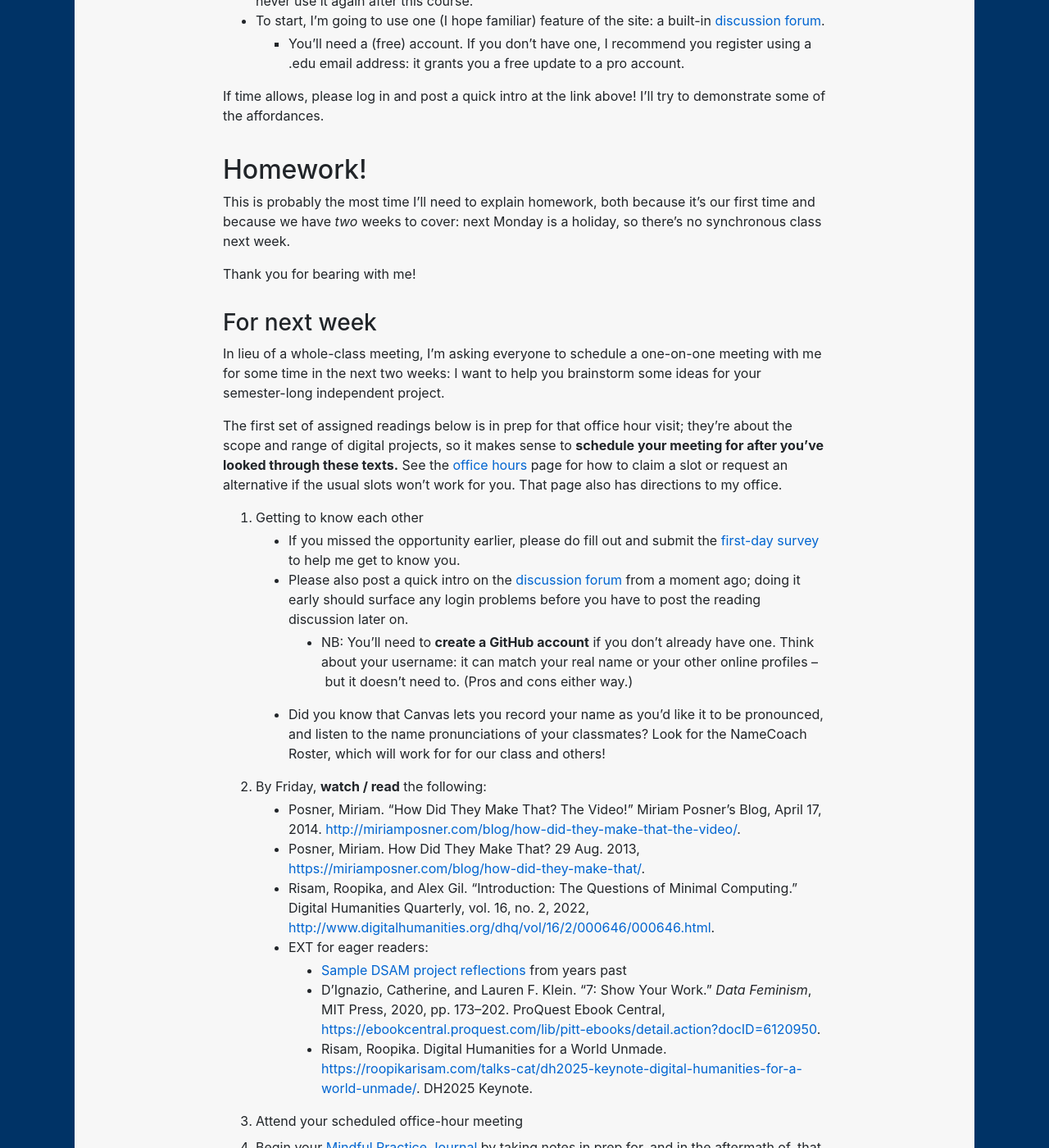
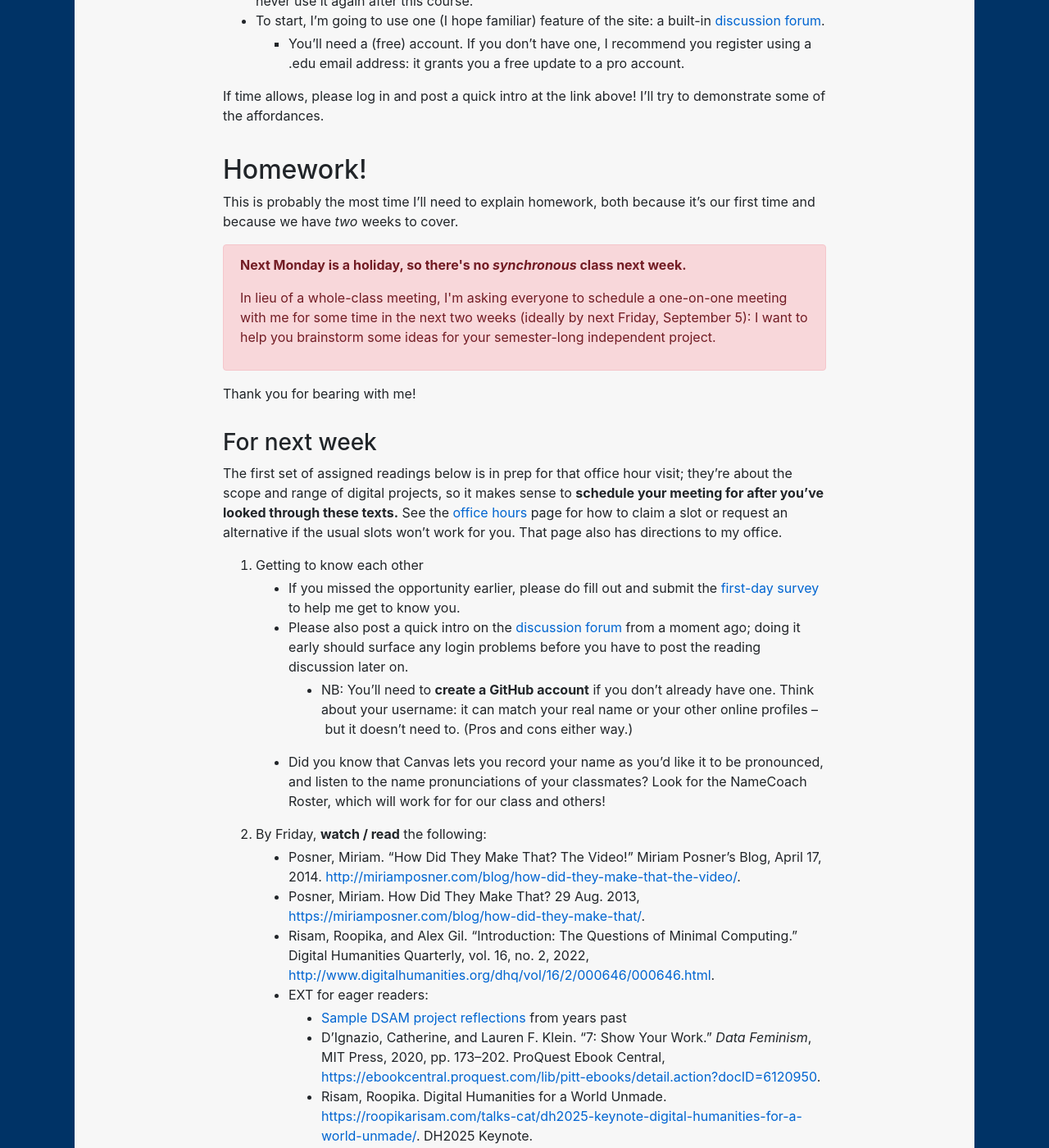
Before and after one commit to benmiller314/dsam2025fall, a Jekyll site: the page built from plans/week-01.md, in a window 1280 px wide and 1400 px high, scrolled down 4932 px. Shown: the whole window at 82% size. Built offline with Jekyll 4.4.1, drawn with Linux system fonts in a browser that asks for light colours; our own code applies the rules of GitHub Pages for plain Markdown files; some of the changed text lies outside the part shown.

Commit message:
no class next week but there's still work
punch it up visually

```diff
--- a/plans/week-01.md
+++ b/plans/week-01.md
@@ -193,14 +193,20 @@ If time allows, please log in and post a quick intro at the link above! I'll try
 
 ## Homework!
 
-This is probably the most time I'll need to explain homework, both because it's our first time and because we have *two* weeks to cover: next Monday is a holiday, so there's no synchronous class next week.
+This is probably the most time I'll need to explain homework, both because it's our first time and because we have *two* weeks to cover.
+
+<div class="alert alert-danger">
+<p><strong>Next Monday is a holiday, so there's no <em>synchronous</em> class next week.</strong></p>
+
+<p>In lieu of a whole-class meeting, I'm asking everyone to schedule a one-on-one meeting with me for some time in the next two weeks (ideally by next Friday, September 5): I want to help you brainstorm some ideas for your semester-long independent project.</p>
+</div>
 
 Thank you for bearing with me!
 
 
 ### For next week
 
-In lieu of a whole-class meeting, I'm asking everyone to schedule a one-on-one meeting with me for some time in the next two weeks: I want to help you brainstorm some ideas for your semester-long independent project.
+
 
 The first set of assigned readings below is in prep for that office hour visit; they're about the scope and range of digital projects, so it makes sense to **schedule your meeting for after you've looked through these texts.** See the [office hours](../office) page for how to claim a slot or request an alternative if the usual slots won't work for you. That page also has directions to my office.
 
@@ -217,7 +223,7 @@ The first set of assigned readings below is in prep for that office hour visit;
         - [Sample DSAM project reflections](../sample-projects.md) from years past
         - D’Ignazio, Catherine, and Lauren F. Klein. “7: Show Your Work.” <em>Data Feminism</em>, MIT Press, 2020, pp. 173–202. ProQuest Ebook Central, <a href="https://ebookcentral.proquest.com/lib/pitt-ebooks/detail.action?docID=6120950&ppg=186">https://ebookcentral.proquest.com/lib/pitt-ebooks/detail.action?docID=6120950</a>.
         - Risam, Roopika. Digital Humanities for a World Unmade. <a href="https://roopikarisam.com/talks-cat/dh2025-keynote-digital-humanities-for-a-world-unmade">https://roopikarisam.com/talks-cat/dh2025-keynote-digital-humanities-for-a-world-unmade/</a>. DH2025 Keynote.
-3. Attend your scheduled office-hour meeting
+3. Attend your scheduled [office-hour](../office) meeting
 4. Begin your [Mindful Practice Journal](../projects#mindful-practice-journal) by taking notes in prep for, and in the aftermath of, that meeting.
 
 ### For week 3
```
